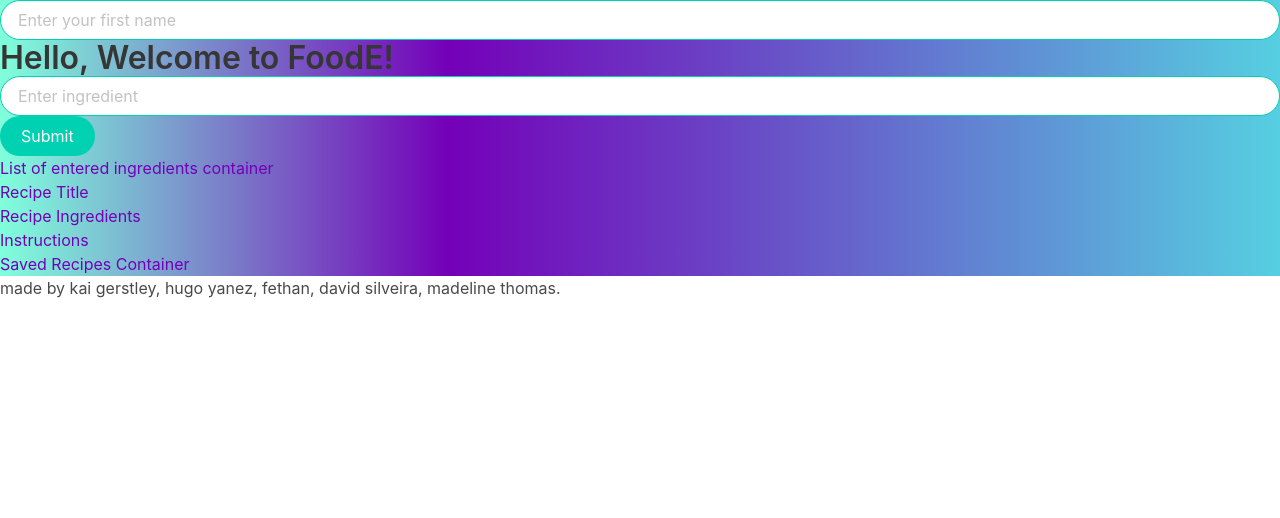
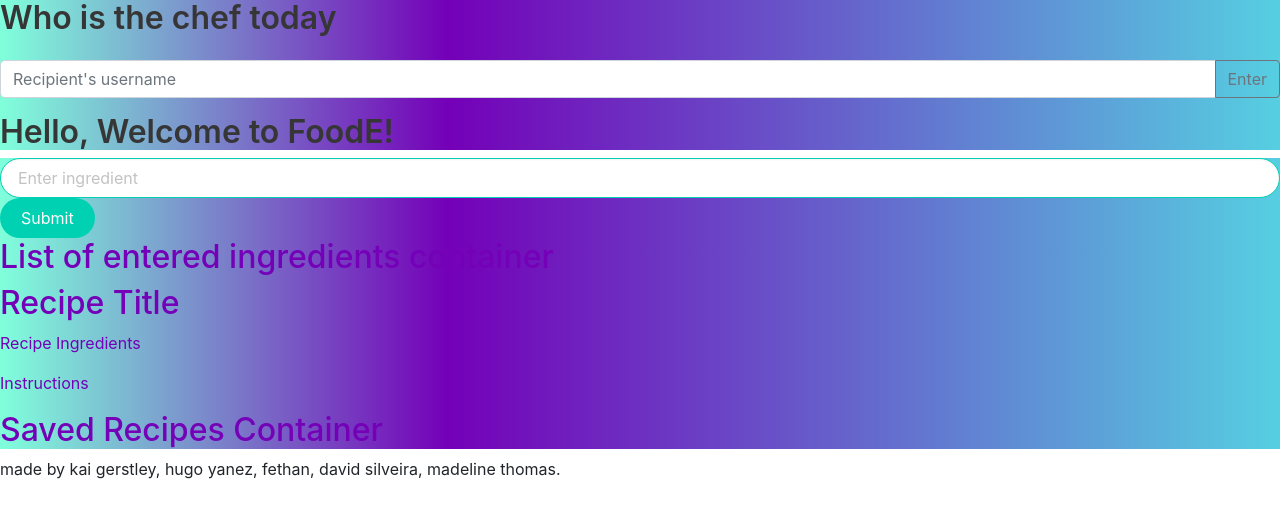
Before and after one commit to mwathomas/project-1, a plain HTML site: page index.html in a window 1280 px wide. Drawn offline with nearby package versions, Linux system fonts and the light colour scheme.

Commit message:
noticed we are going to need a input group for the name so the user can press a button to enter their name after they have typed it in so i found a boostrap v4.5 input group with a button and put it where the old input was, also added a h1 asking the user who was the chef today instead of the input being at the very top of the screen

```diff
--- a/index.html
+++ b/index.html
@@ -7,17 +7,36 @@
       rel="stylesheet"
       href="https://cdn.jsdelivr.net/npm/bulma@0.9.3/css/bulma.min.css"
     />
+    <link
+      rel="stylesheet"
+      href="https://cdn.jsdelivr.net/npm/bootstrap@4.5.3/dist/css/bootstrap.min.css"
+      integrity="sha384-TX8t27EcRE3e/ihU7zmQxVncDAy5uIKz4rEkgIXeMed4M0jlfIDPvg6uqKI2xXr2"
+      crossorigin="anonymous"
+    />
 
     <title>Foode</title>
   </head>
   <body>
     <header class="header" id="header-contatiner">
-      <input
-        id="name-input"
-        class="input is-primary is-normal is-rounded"
-        type="text"
-        placeholder="Enter your first name"
-      />
+      <h1 class="title" id="heading">Who is the chef today</h1>
+      <div class="input-group mb-3">
+        <input
+          type="text"
+          class="form-control"
+          placeholder="Recipient's username"
+          aria-label="Recipient's username"
+          aria-describedby="button-addon2"
+        />
+        <div class="input-group-append">
+          <button
+            class="btn btn-outline-secondary"
+            type="button"
+            id="button-addon2"
+          >
+            Enter
+          </button>
+        </div>
+      </div>
       <h1 class="title" id="heading">Hello, <span></span> Welcome to FoodE!</h1>
     </header>
     <main class="main-container" id="main-cont">
@@ -50,7 +69,7 @@
       made by kai gerstley, hugo yanez, fethan, david silveira, madeline thomas.
     </footer>
 
+    <script src="https://code.jquery.com/jquery-3.5.1.min.js"></script>
     <script src="./assets/script.js"></script>
-    <script src="https://code.jquery.com/jquery-3.5.1.min.js"></script>
   </body>
 </html>
```
